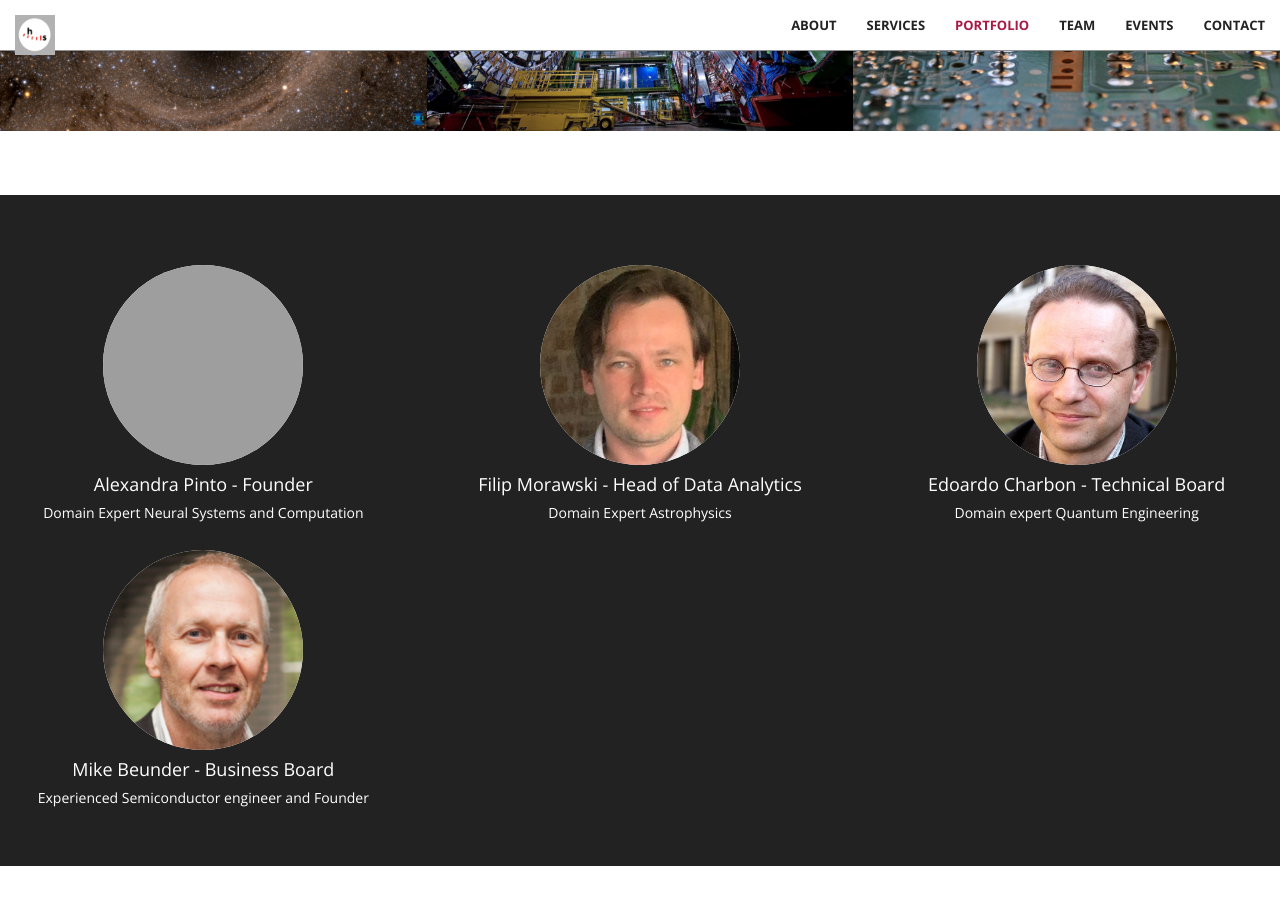
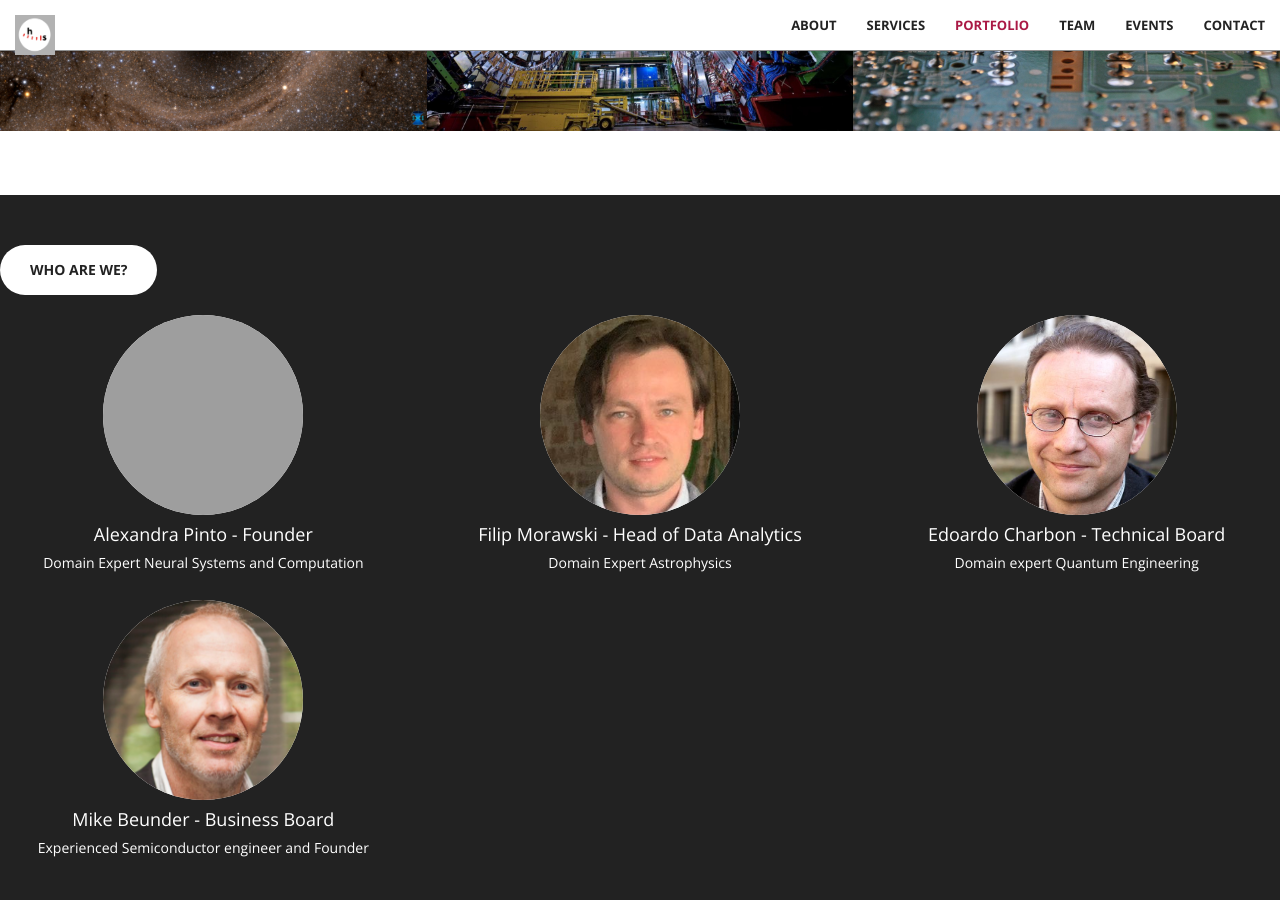
Before and after one commit to hoursec/github.io, a Jekyll site: the page built from index.html, in a window 1280 px wide and 900 px high, scrolled down 2374 px. Built offline with Jekyll 4.4.1, drawn with Linux system fonts in a browser that asks for light colours; grey boxes are pictures that could not be loaded.

Commit message:
Update team.html

```diff
--- a/_includes/team.html
+++ b/_includes/team.html
@@ -1,4 +1,38 @@
 <section class="bg-dark" id="team">
+<!--<a href="#contact" class="btn btn-default btn-xl">Get Started!</a>-->
+                <!-- Button trigger modal -->
+                <button type="button" class="btn btn-default btn-xl" data-toggle="modal" data-target="#aboutModal">
+                  Who are we?
+                </button>
+
+                <!-- Modal -->
+                <div class="modal fade" id="aboutModal" tabindex="-1" role="dialog" aria-labelledby="aboutModalLabel" aria-hidden="true">
+                  <div class="modal-dialog" role="document">
+                    <div class="modal-content">
+                      <div class="modal-header">
+                        <h2 class="modal-title" id="aboutModal">
+                          Our idea
+                          <hr class="primary">
+                        </h2>
+                      </div>
+                      <div class="modal-body">
+                          <p class="text-muted">
+                                  We are experimental physicists, Neural Systems, and Computation with Machine Learning domain expertice. We are true innovators with
+                                  interdisciplinary careers and a proven history of strong resilience, determination, and success. We already have top scientific
+                                  publications and Hoursec is an opportunity for all of us to do something with a bigger impact where our scientific intuitions
+                                  come together to build cutting edge products. Are you up to a change? Please contact us.
+                        <hr class="primary">
+                        <p class="text-muted">
+                                Our advisory team are senior semiconductor engineers and founders with expertise in electrical engineer and Quantum Architectures
+                                from EPFL and the computing industry. They are not only the best in their fields but they have the best sense of humor and real-life
+                                experience wisdom which is essential for the culture of our company. Are you interested in supporting us? Please get in touch.
+                      </div>
+                      <div class="modal-footer">
+                        <button type="button" class="btn btn-primary" data-dismiss="modal">Close</button>
+                      </div>
+                    </div>
+                  </div>
+                </div>
         <div class="row">
             <div class="col-lg-4 col-md-6 text-center">
                 <div class="service-box">
```
